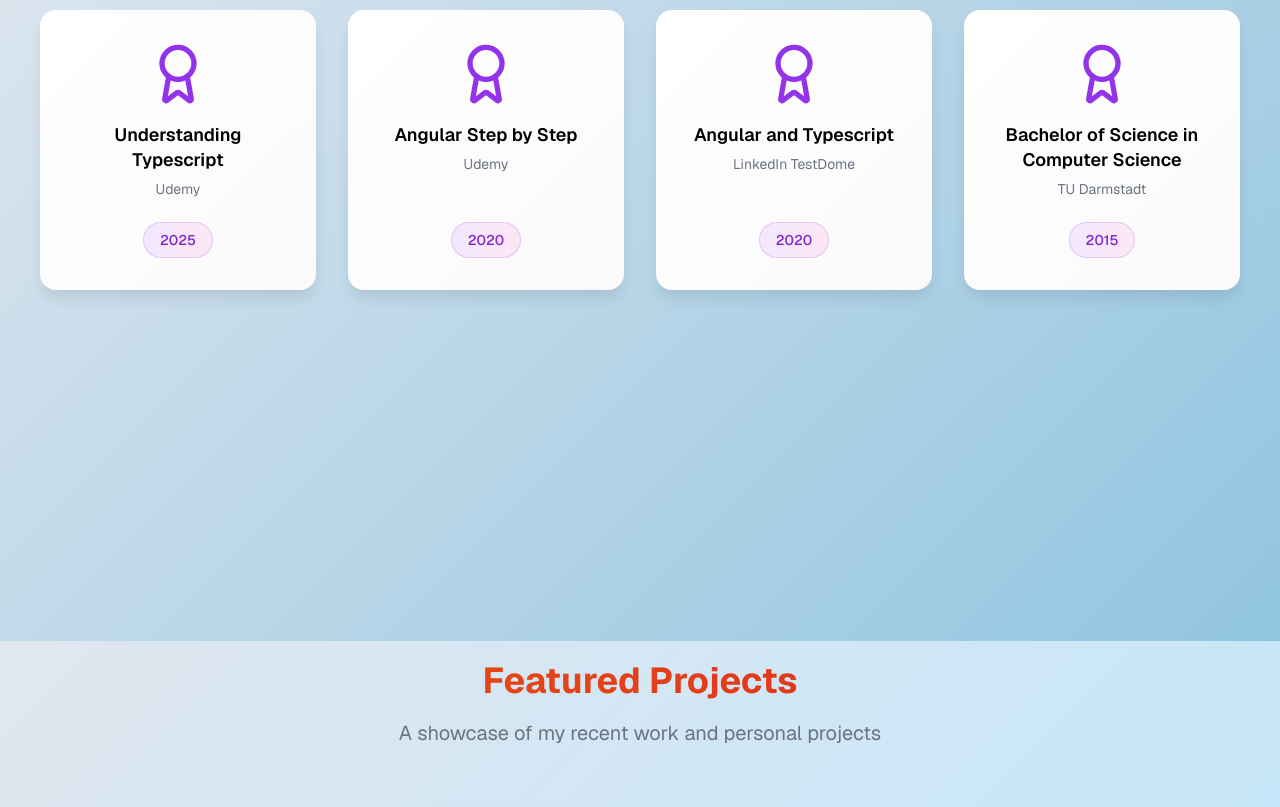
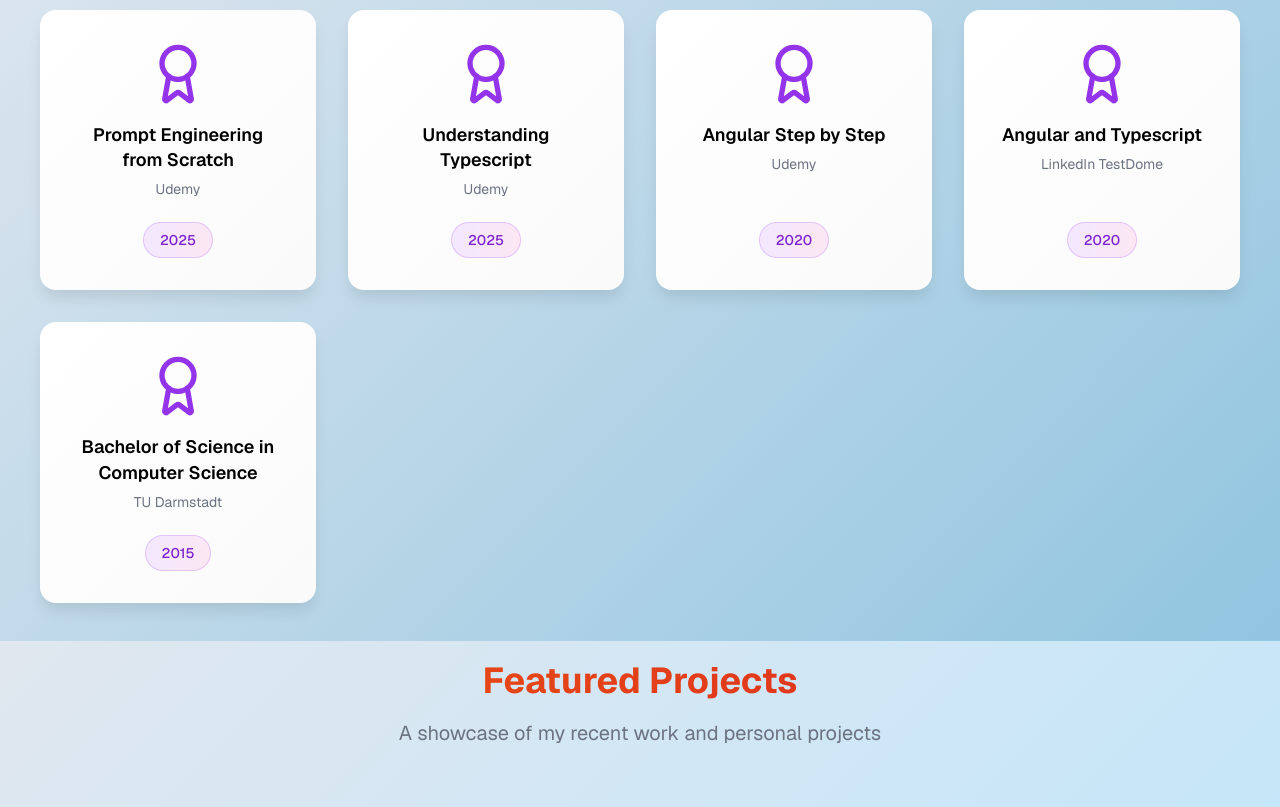
Before and after one commit to LuciusShadow/portfolio-page, a React (Vite) app: page / in a window 1280 px wide. Shown: the part 3940-4747 px from the top of the page. Built offline with nearby package versions, Linux system fonts and the light colour scheme.

Commit message:
adding udemy certificate

```diff
--- a/src/components/sections/CertificationsSection.tsx
+++ b/src/components/sections/CertificationsSection.tsx
@@ -11,6 +11,12 @@ export default function CertificationsSection({
   title = "Certifications & Achievements",
   subtitle = "My professional qualifications and continuous learning",
   certifications = [
+    {
+      name: "Prompt Engineering from Scratch",
+      issuer: "Udemy",
+      year: "2025",
+      icon: ""
+    },
     {
       name: "Understanding Typescript",
       issuer: "Udemy",
```
